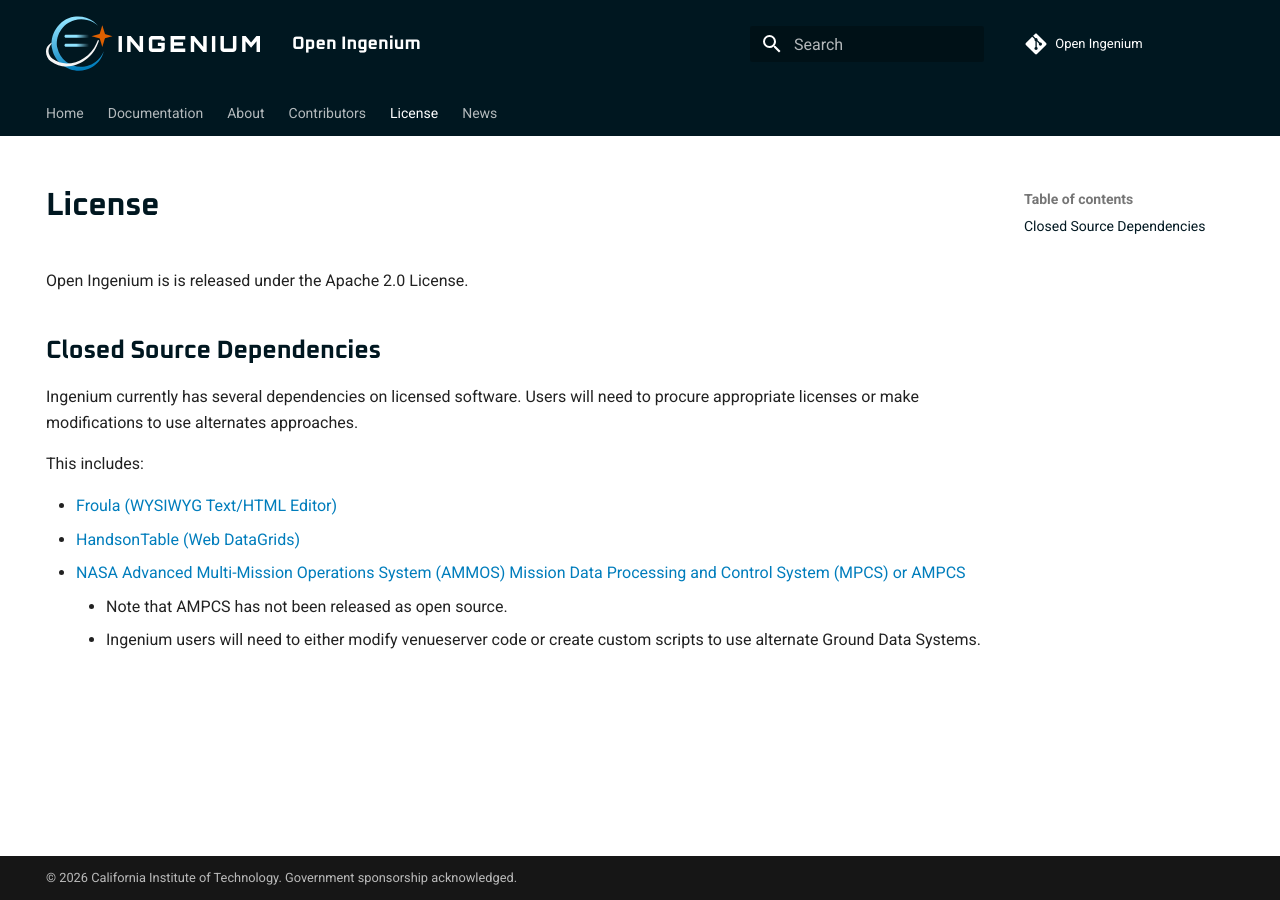
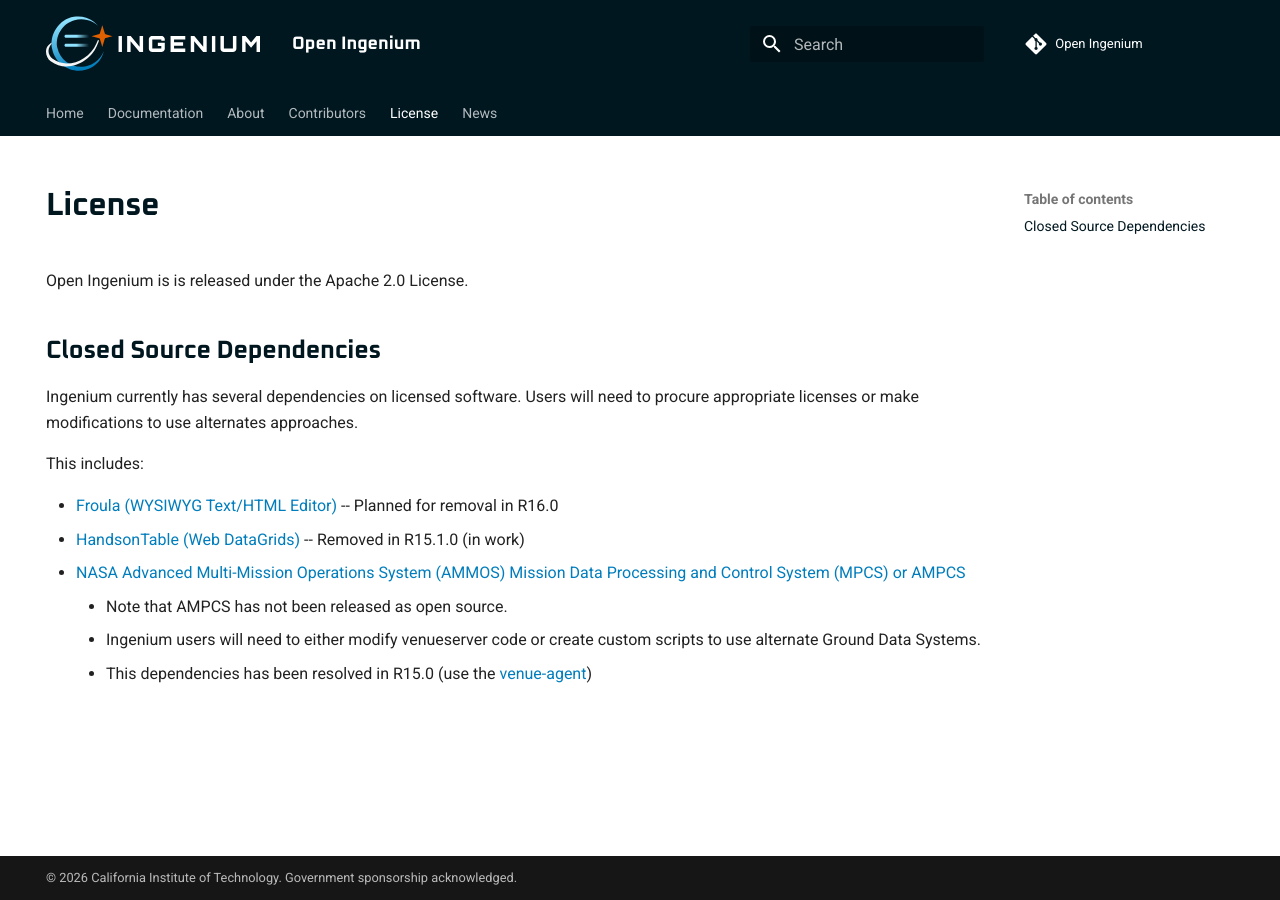
Before and after one commit to OpenIngenium/OpenIngenium.github.io, an MkDocs documentation site: the page built from docs/license.md, in a window 1280 px wide. Built offline with MkDocs 1.6.1 and Material for MkDocs 9.7.7, drawn with Linux system fonts in a browser that asks for light colours.

Commit message:
Update license.md

```diff
--- a/docs/license.md
+++ b/docs/license.md
@@ -15,7 +15,10 @@ Ingenium currently has several dependencies on licensed software. Users will nee
 This includes:
 
 - [Froula (WYSIWYG Text/HTML Editor)](https://froala.com/)
+-- Planned for removal in R16.0
 - [HandsonTable (Web DataGrids)](https://handsontable.com/)
+-- Removed in R15.1.0 (in work)
 - [NASA Advanced Multi-Mission Operations System (AMMOS) Mission Data Processing and Control System (MPCS) or AMPCS](https://github.com/NASA-AMMOS)
     - Note that AMPCS has not been released as open source.
     - Ingenium users will need to either modify venueserver code or create custom scripts to use alternate Ground Data Systems.
+    - This dependencies has been resolved in R15.0 (use the [venue-agent](https://github.com/OpenIngenium/venue-agent))
```
